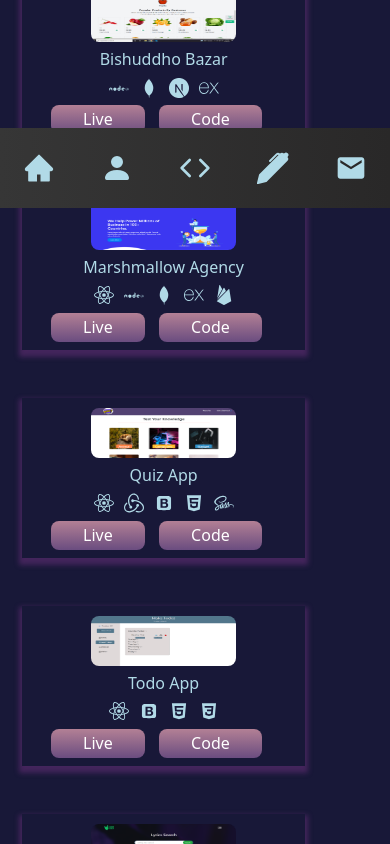
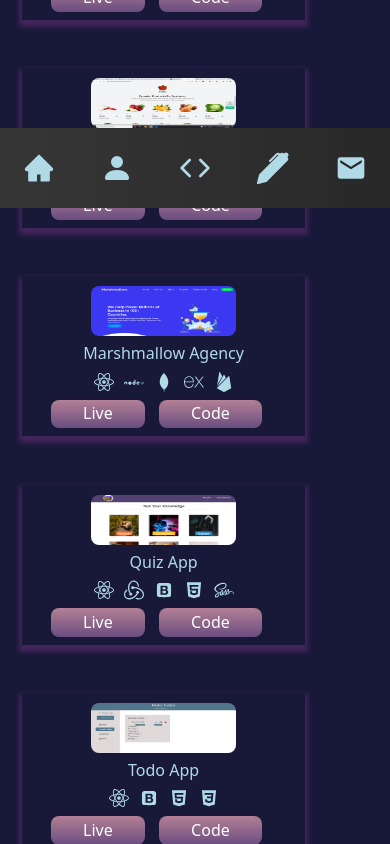
Before and after one commit to Protik111/Portfolio_2022, a Next.js app: page /works in a window 390 px wide. Shown: the part 636-1480 px from the top of the page. Built offline with nearby package versions, Linux system fonts and the light colour scheme; a web font is replaced by a local one.

Commit message:
project height added

```diff
--- a/styles/Works.module.scss
+++ b/styles/Works.module.scss
@@ -9,9 +9,9 @@
     justify-content: center;
     align-items: center;
 
-    @media screen and (max-width:880px) {
-        margin-top: -5rem;
-    }
+    // @media screen and (max-width:880px) {
+    //     margin-top: -5rem;
+    // }
 
     .cardContainer {
         margin-left: 15rem;
@@ -21,7 +21,7 @@
             min-height: 200vh;
             margin-left: 0;
             overflow-y: scroll;
-            padding-bottom: 0.5rem;
+            // padding-bottom: 0.5rem;
         }
 
         // .btnContainer {
```
